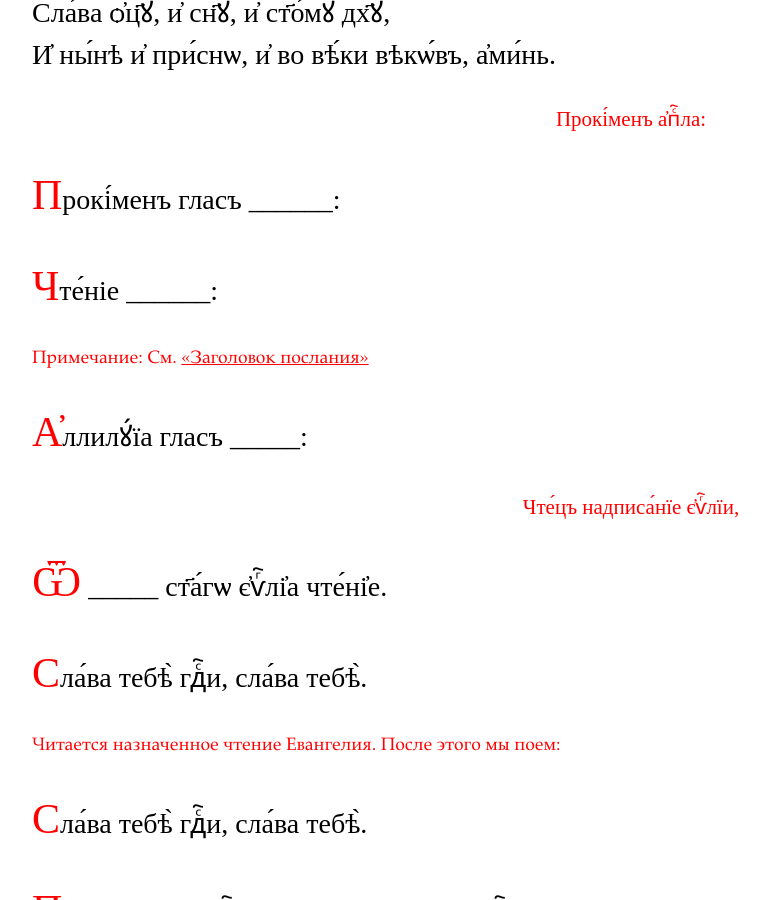
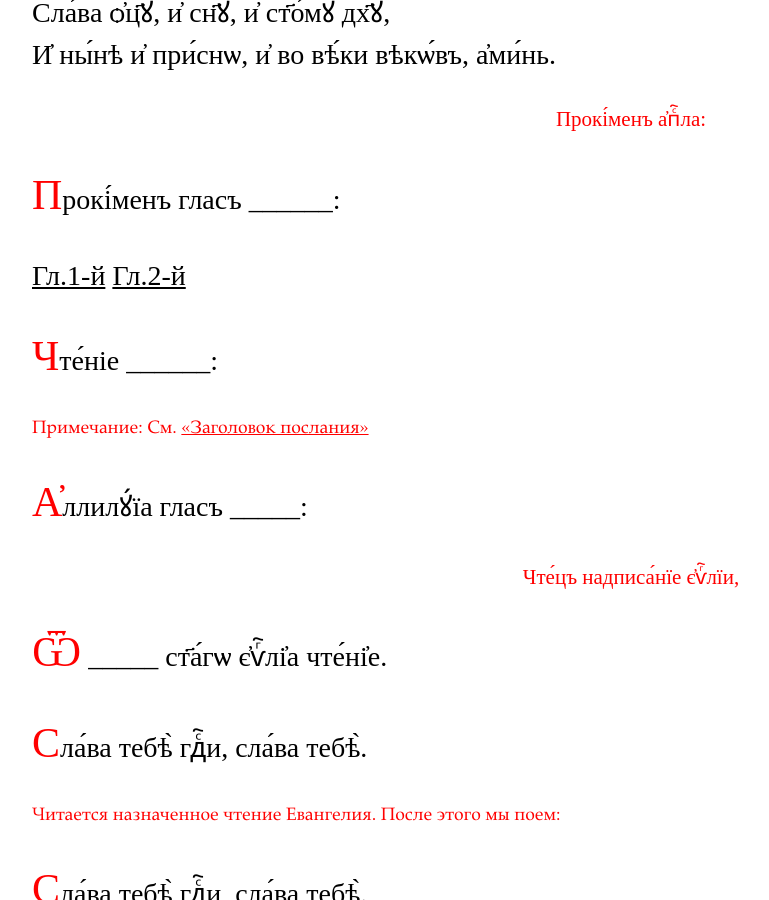
Before and after one commit to markjville/markjville.github.io, a Jekyll site: the page ReadersServ-Slav.html, which Jekyll copies as it is, in a window 1280 px wide and 900 px high, scrolled down 4000 px. Shown: the whole window, without its empty margins (34-803 px from the left). Built offline with Jekyll 4.4.1, drawn with Linux system fonts in a browser that asks for light colours; some web fonts are replaced; comment, search, counter and statistics services are not loaded.

Commit message:
Update ReadersServ-Slav.html

```diff
--- a/ReadersServ-Slav.html
+++ b/ReadersServ-Slav.html
@@ -79,6 +79,10 @@ p::first-letter {
 <div style="text-align:center;color:red;font-size:75%">Прокі́менъ а҆пⷭ҇ла:</div>
 
 <p>Прокі́менъ гласъ ______:</p>
+
+<a href="https://markjville.github.io/docs/Изобразительная/гл1-прок.html">Гл.1-й</a>
+<a href="https://markjville.github.io/docs/Изобразительная/гл2-прок.html">Гл.2-й</a>
+
 <p>Чте́ніе ______:</p><h5 style="color:red;">Примечание: См. <a href="https://markjville.github.io/docs/Изобразительная/Заголовки.html">«Заголовок послания»</a></h5>
 
 <p>А҆ллилꙋ́їа гласъ _____:
```
